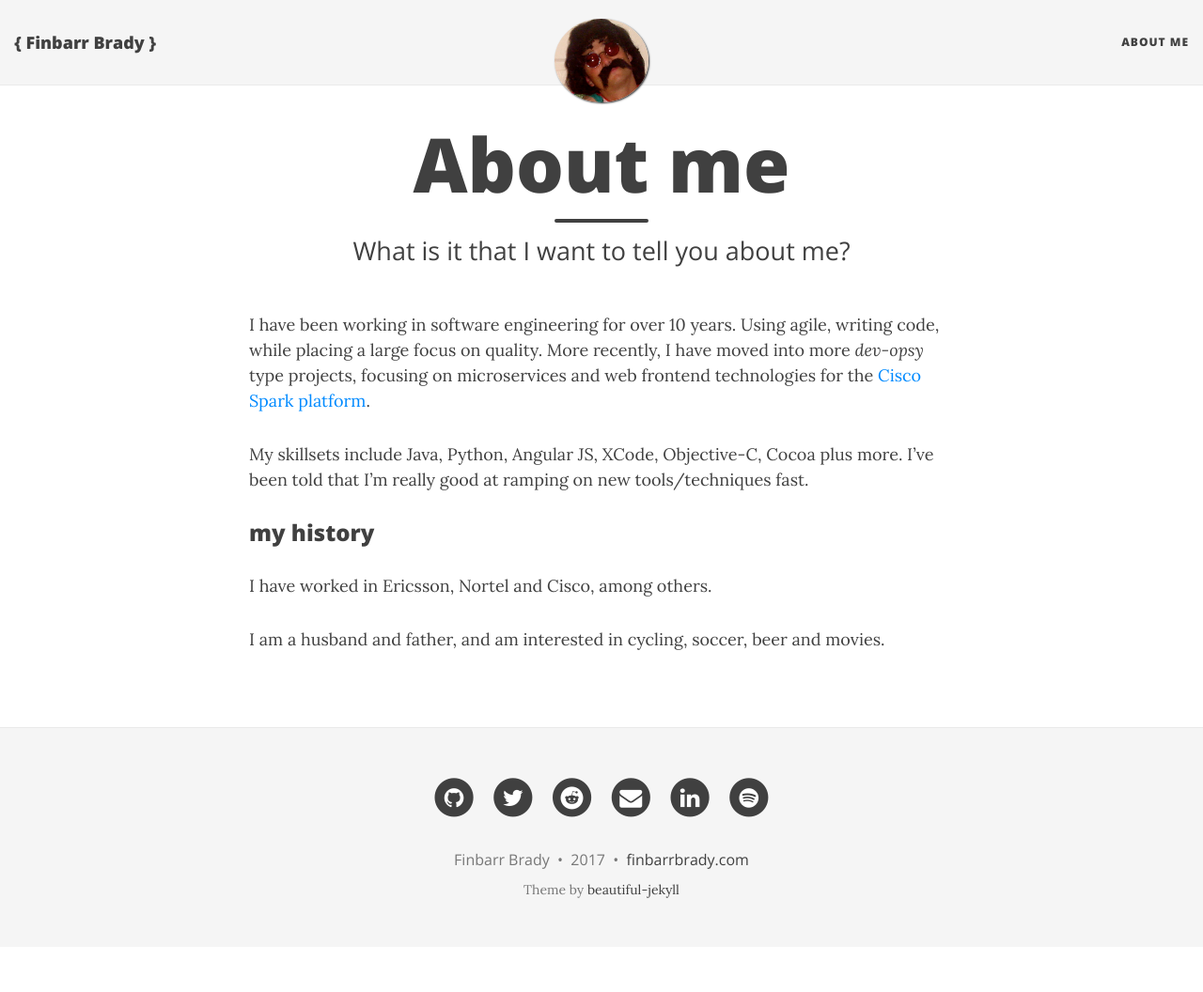
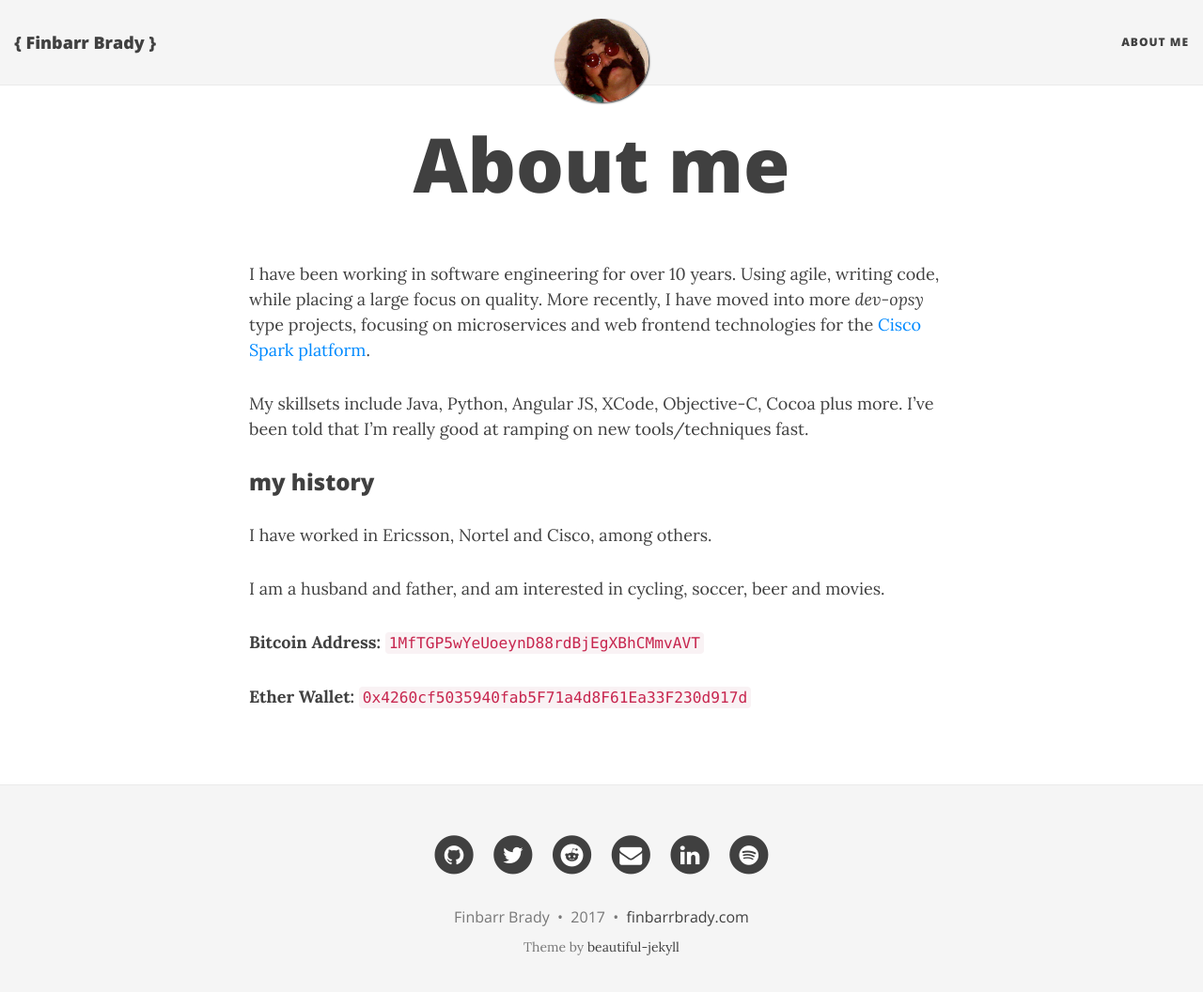
Before and after one commit to fbradyirl/fbradyirl_archive.github.io, a Jekyll site: the page built from aboutme.md, in a window 1280 px wide and 1069 px high. Shown: the top 1056 px of the window at 94% size. Built offline with Jekyll 4.4.1, drawn with Linux system fonts in a browser that asks for light colours; nearby versions of some CDN libraries.

Commit message:
Update aboutme.md

```diff
--- a/aboutme.md
+++ b/aboutme.md
@@ -1,7 +1,7 @@
 ---
 layout: page
 title: About me
-subtitle: What is it that I want to tell you about me?
+subtitle: null
 published: true
 image: /img/fin.png
 ---
@@ -15,3 +15,10 @@ My skillsets include Java, Python, Angular JS, XCode, Objective-C, Cocoa plus mo
 I have worked in Ericsson, Nortel and Cisco, among others.
 
 I am a husband and father, and am interested in cycling, soccer, beer and movies.
+
+
+**Bitcoin Address:**
+`1MfTGP5wYeUoeynD88rdBjEgXBhCMmvAVT`
+
+**Ether Wallet:**
+`0x4260cf5035940fab5F71a4d8F61Ea33F230d917d`
```
